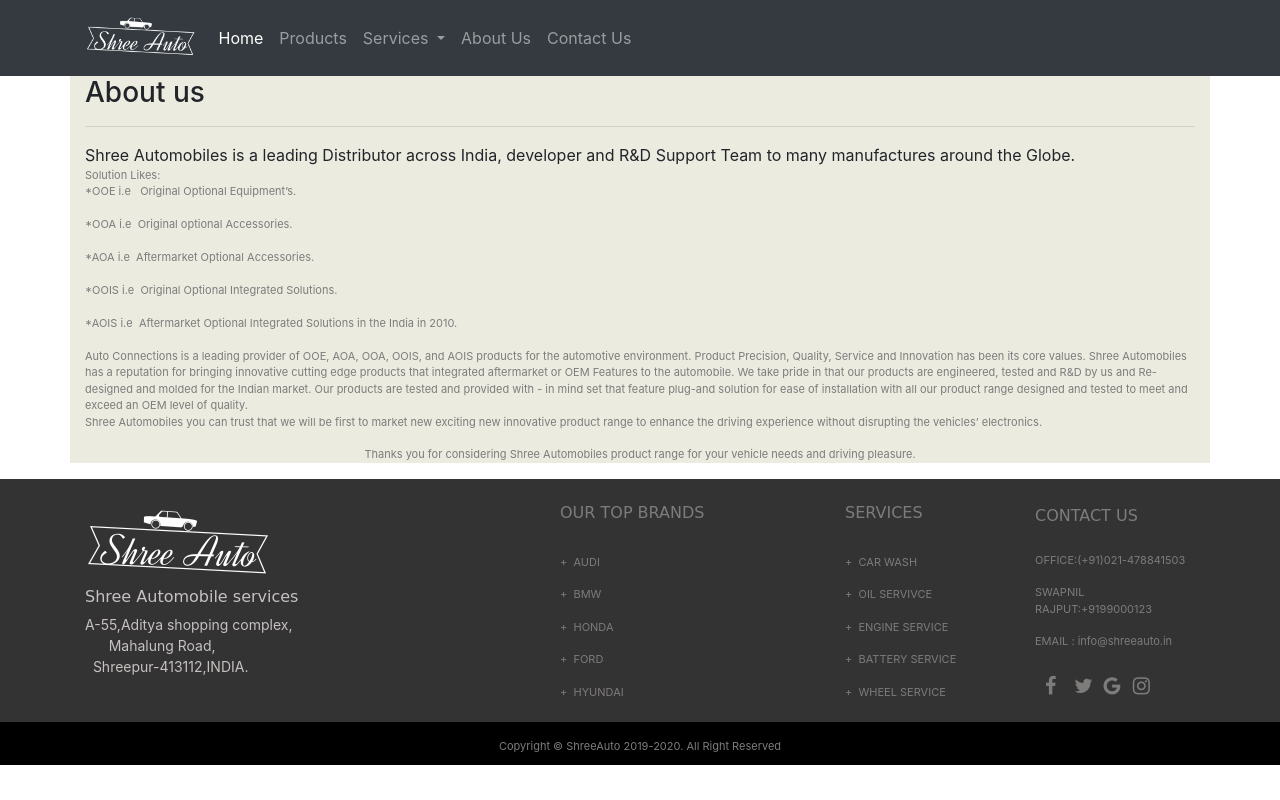
After one commit to swapnil-rajput/Shree_Automobile, a Django app: page /about_us/ in a window 1280 px wide. The commit adds this page. Run offline with Django 3.2, Linux system fonts and the light colour scheme; some libraries are stand-ins or nearby versions; some web fonts are replaced.

Commit message:
about us added

```diff
--- a/Automobile_project/urls.py
+++ b/Automobile_project/urls.py
@@ -25,6 +25,7 @@
     path('register/', views.register_page, name='register'),
     path('login/', views.login_page, name='login'),
     path('products/', views.products, name='products'),
+    path('about_us/', views.about_us, name='about_us')
 ]
 if settings.DEBUG:
     urlpatterns += static(settings.STATIC_URL, document_root=settings.STATIC_ROOT)
--- /dev/null
+++ b/templates/about.html
@@ -0,0 +1,40 @@
+<!DOCTYPE html>
+{% include 'navbar.html' %}
+<html lang="en">
+<head>
+    <meta charset="UTF-8">
+    <title>{% block title %}ABOUT US{% endblock %}</title>
+</head>
+<body>
+{% block header %}
+
+{% endblock header %}
+
+<div class="container" style="background-color: #ebebe0;">
+    <h3>About us </h3>
+    <hr>
+    <div class="content" >
+        Shree Automobiles is a leading Distributor across India,
+        developer and R&D Support Team to many manufactures around the Globe.<br>
+<p> Solution Likes:<br>
+*OOE i.e &nbsp; Original Optional Equipment’s.<br><br>
+*OOA i.e  &nbsp;Original optional Accessories. <br><br>
+*AOA i.e  &nbsp;Aftermarket Optional Accessories.<br><br>
+*OOIS i.e &nbsp;Original Optional Integrated Solutions.<br><br>
+*AOIS i.e  &nbsp;Aftermarket Optional Integrated Solutions in the India in 2010. </p>
+<p>
+Auto Connections is a leading provider of OOE, AOA, OOA, OOIS, and AOIS products for the automotive environment. Product Precision, Quality, Service and Innovation has been its core values. Shree Automobiles has a reputation for bringing innovative cutting edge products that integrated aftermarket or OEM Features to the automobile. We take pride in that our products are engineered, tested and R&D by us and Re-designed and molded for the Indian market.
+Our products are tested and provided with - in mind set that feature plug-and solution for ease of installation with all our product range designed and tested to meet and exceed an OEM level of quality.
+<br> Shree Automobiles you can trust that we will be first to market new exciting new innovative product range to enhance the driving experience without disrupting the vehicles’ electronics.<br>
+</p>
+<p style="text-align: center;">Thanks you for considering Shree Automobiles product range for your vehicle needs and driving pleasure.</p>
+
+
+    </div>
+</div>
+{% include 'footer.html' %}
+{% block footer %}
+
+{% endblock footer %}
+</body>
+</html>
--- a/templates/navbar.html
+++ b/templates/navbar.html
@@ -44,7 +44,7 @@
         </div>
       </li>
       <li class="nav-item">
-        <a class="nav-link" href="#">About Us</a>
+        <a class="nav-link" href="{% url 'about_us' %}">About Us</a>
       </li>
       <li class="nav-item">
         <a class="nav-link" href="#">Contact Us</a>
--- a/webApp/views.py
+++ b/webApp/views.py
@@ -50,3 +50,7 @@
 def products(request):
     images = product.objects.all()
     return render(request, 'product.html', {'pictures': images})
+
+
+def about_us(request):
+    return render(request, 'about.html')
```
